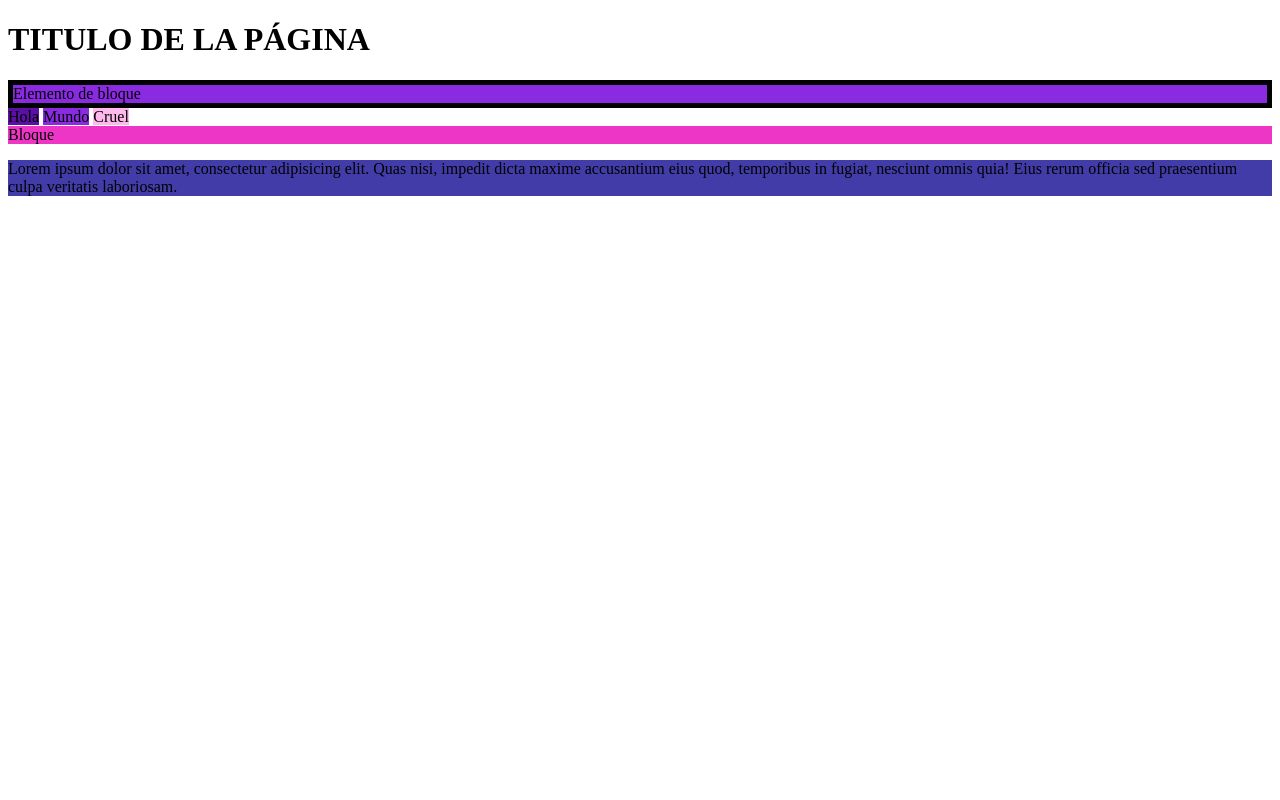
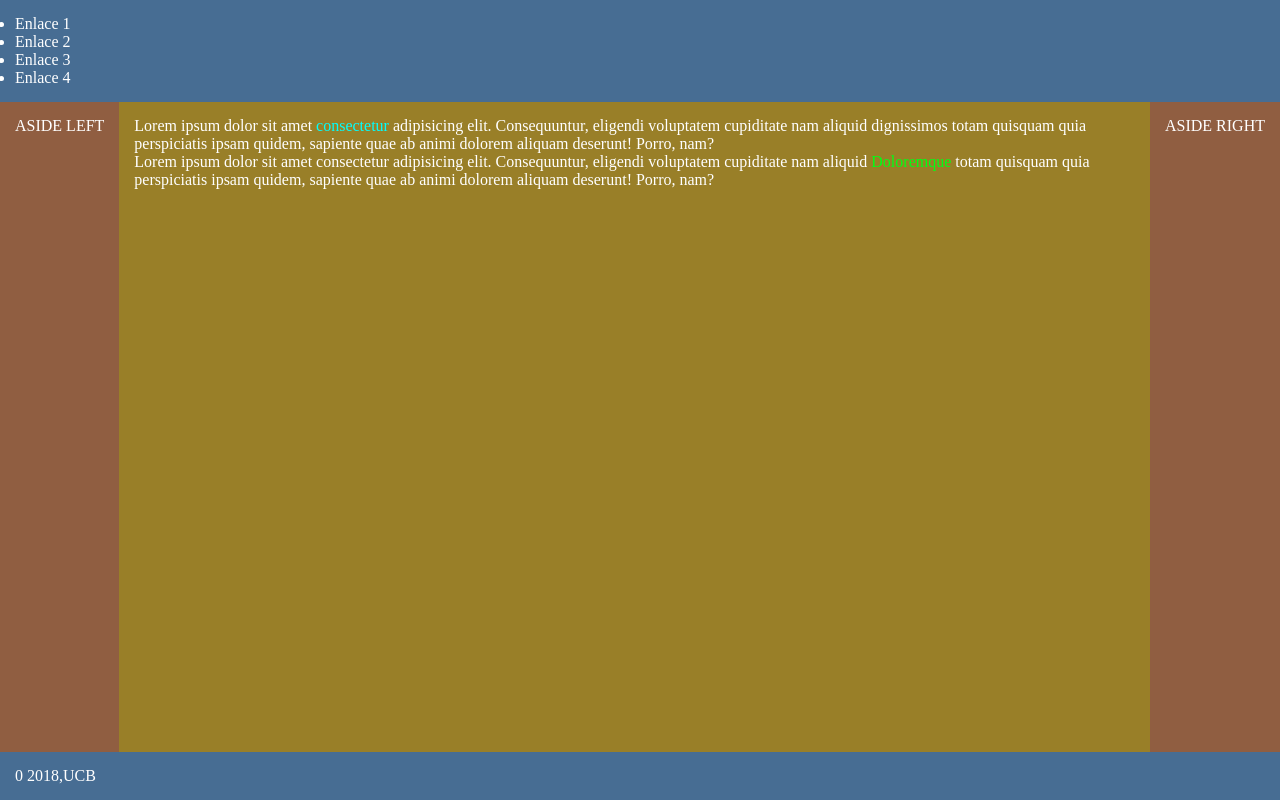
Before and after one commit to Lauracamacholipa/Clase-4-9-2024, a plain HTML site: page index.html in a window 1280 px wide. Drawn offline with Linux system fonts and the light colour scheme.

Commit message:
Clase 9, Armado del los divs

```diff
--- /dev/null
+++ b/estilos.css
@@ -0,0 +1,49 @@
+*{
+    margin: 0;
+    padding: 0;
+    border: 0;
+    box-sizing: border-box;
+}
+html{
+    height: 100%;
+}
+body {
+    height: 100%;
+    display: grid;
+    grid-template: auto 1fr auto / auto 1fr auto;
+}
+#header{
+    padding: 15px;
+    background-color: rgba(71,109,147,1);
+    color: white;
+    grid-column: 1/4;
+}
+#aside-left{
+    grid-column: 1 / 2;
+    padding: 15px;
+    background-color: rgba(144,94,65, 1);
+    color: white;
+}
+#aside-rigth{
+    grid-column: 3 / 4;
+    padding: 15px;
+    background-color: rgba(144,94,65, 1);
+    color: white;
+}
+#main{
+    grid-column: 2 / 3;
+    padding: 15px;
+    background-color: rgba(153,127,40, 1);
+    color: white;
+}
+#footer{
+    grid-column: 1 / 4;
+    padding: 15px;
+    background-color: rgba(71,109,147,1);
+    color: white;
+}
+.keyword{
+    font-size: 1.3em;
+    color: blue;
+    /* border: 5px dashed green; */
+}
--- a/index.html
+++ b/index.html
@@ -4,17 +4,49 @@
     <meta charset="UTF-8">
     <meta name="viewport" content="width=device-width, initial-scale=1.0">
     <title>Document</title>
+
+    <link rel="stylesheet" href="estilos.css">
+    <!--<link rel="stylesheet" href="estilos2.css">
+    <link rel="stylesheet" href="estilos3.css">
+    <link rel="stylesheet" href="estilos4.css">-->
 </head>
 <body>
-    <h1>TITULO DE LA PÁGINA</h1>
+    <div id="header">
+        <div id="nav">
+            <ul>
+                <li>Enlace 1</li>
+                <li>Enlace 2</li>
+                <li>Enlace 3</li>
+                <li>Enlace 4</li>
 
-    <div style="background-color: blueviolet; border: 5px solid rgb(0, 0, 0)">
-        Elemento de bloque
+            </ul>
+        </div>
     </div>
-    <span style="background-color: rgb(92, 15, 165);">Hola</span>
-    <span style="background-color: blueviolet;">Mundo</span>
-    <span style="background-color: rgb(255, 185, 236);">Cruel</span>
-    <div style="background-color: rgb(237, 54, 197);">Bloque</div>
-    <p style="background-color: rgb(66, 60, 168);">Lorem ipsum dolor sit amet, consectetur adipisicing elit. Quas nisi, impedit dicta maxime accusantium eius quod, temporibus in fugiat, nesciunt omnis quia! Eius rerum officia sed praesentium culpa veritatis laboriosam.</p>
+
+    <div id="aside-left">
+        ASIDE LEFT
+    </div>
+    <div id="main">
+        <div id="article">
+            <div id="section-1">
+                Lorem ipsum dolor sit amet <span style="color: aqua;">consectetur</span> adipisicing elit. Consequuntur, eligendi voluptatem cupiditate nam aliquid dignissimos totam quisquam quia perspiciatis ipsam quidem, sapiente quae ab animi dolorem aliquam deserunt! Porro, nam?
+            </div>
+            <div id="section-2">
+                Lorem ipsum dolor sit amet consectetur adipisicing elit. Consequuntur, eligendi voluptatem cupiditate nam aliquid <span style="color: rgb(0, 255, 21);">Doloremque</span> totam quisquam quia perspiciatis ipsam quidem, sapiente quae ab animi dolorem aliquam deserunt! Porro, nam?
+            </div>
+        </div>
+    </div>
+    <div id="aside-rigth">
+        ASIDE RIGHT
+    </div>
+    <div id="footer">
+        <p>0 2018,UCB</p>
+    </div>
+
+    <!--<div style="background-color: rgb(77, 169, 40); border: 5px solid rgb(0, 0, 0);padding:8px;">HOLA</div>
+    <span style="background-color: rgb(77, 169, 40);">MUNDO</span>
+
+    Lorem ipsum dolor sit amet <span style="color: aqua;">consectetur</span> adipisicing elit. Consequuntur, eligendi voluptatem cupiditate nam aliquid dignissimos totam quisquam quia perspiciatis ipsam quidem, sapiente quae ab animi dolorem aliquam deserunt! Porro, nam?
+-->
 </body>
 </html>
```
